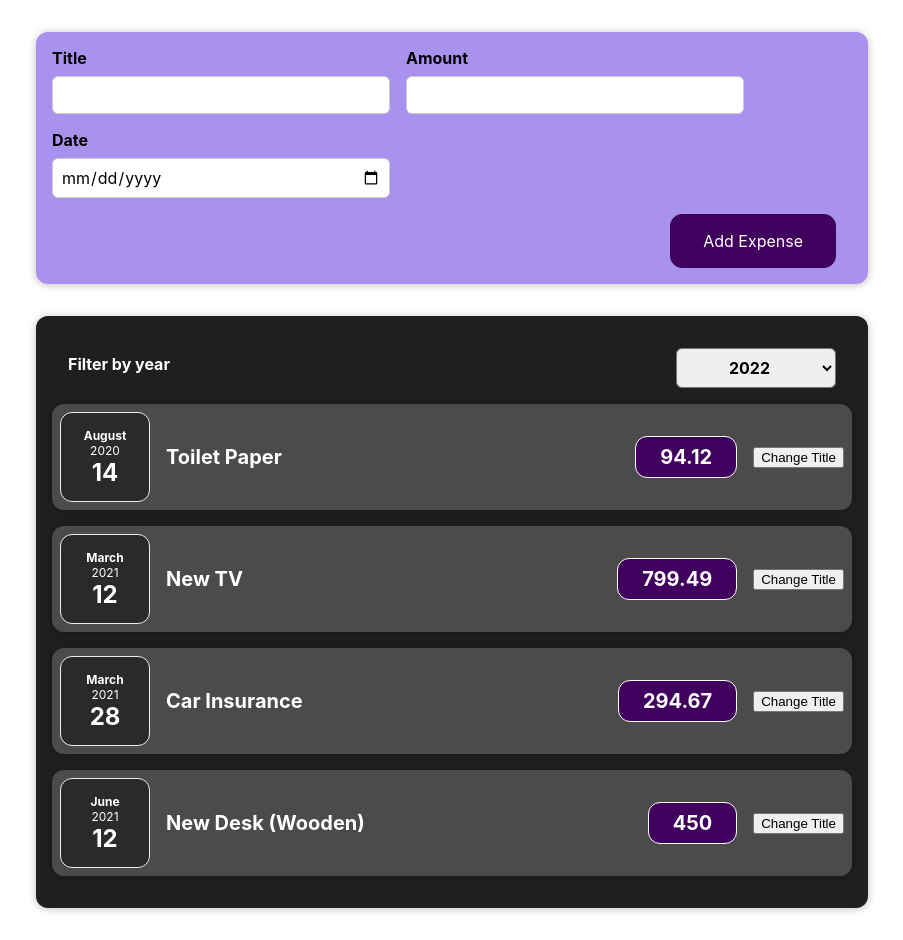
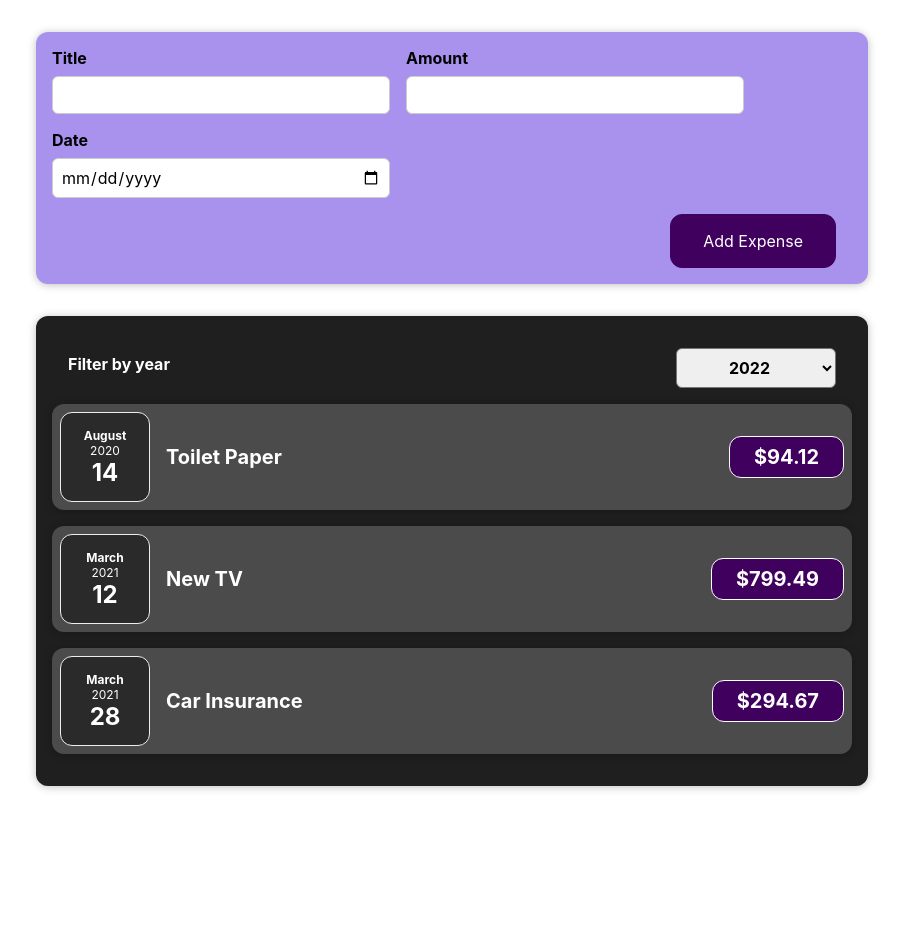
Before and after one commit to Akshat42/expense-tracker, a React (Create React App) app: page / in a window 1280 px wide. Shown: the whole page, without its empty margins (188-1091 px from the left). After the commit the page ends 818 px from the top, so only its background shows below. Built offline with nearby package versions, Linux system fonts and the light colour scheme.

Commit message:
dynamic expenses and remove chageTitle button

```diff
--- a/src/App.js
+++ b/src/App.js
@@ -1,9 +1,8 @@
-import React from "react";
+import React, { useState } from "react";
 import Expenses from "./components/Expenses/Expenses";
 import NewExpense from "./components/newExpense/newExpense";
 
-function App() {
-    const expenses = [
+const DUMMY_DATA = [
     {
         id: "e1",
         title: "Toilet Paper",
@@ -21,18 +20,15 @@ function App() {
         title: "Car Insurance",
         amount: 294.67,
         date: new Date(2021, 2, 28)
-        },
-        {
-            id: "e4",
-            title: "New Desk (Wooden)",
-            amount: 450,
-            date: new Date(2021, 5, 12)
     }
 ];
 
+function App() {
+    console.log("App re-render");
+    const [expenses, setExpenses] = useState(DUMMY_DATA);
+
     const newExpenseDataHandler = (newExpenseData) => {
-        console.log(newExpenseData);
-        expenses.push(newExpenseData);
+        setExpenses([newExpenseData, ...expenses]);
     };
 
     // return React.createElement(
--- a/src/components/ExpenseForm/expenseForm.js
+++ b/src/components/ExpenseForm/expenseForm.js
@@ -36,7 +36,7 @@ const ExpenseForm = ({ onSubmitExpenseForm }) => {
         <form onSubmit={expenseFormHandler}>
             <div className="new-expense__controls">
                 <div className="new-expense__control">
-                    <label for="title">Title</label>
+                    <label htmlFor="title">Title</label>
                     <input
                         required
                         id="title"
@@ -47,7 +47,7 @@ const ExpenseForm = ({ onSubmitExpenseForm }) => {
                 </div>
 
                 <div className="new-expense__control">
-                    <label for="amount">Amount</label>
+                    <label htmlFor="amount">Amount</label>
                     <input
                         required
                         id="amount"
@@ -58,7 +58,7 @@ const ExpenseForm = ({ onSubmitExpenseForm }) => {
                 </div>
 
                 <div className="new-expense__control">
-                    <label for="date">Date</label>
+                    <label htmlFor="date">Date</label>
                     <input
                         required
                         id="date"
--- a/src/components/ExpenseItem/ExpenseItem.js
+++ b/src/components/ExpenseItem/ExpenseItem.js
@@ -4,19 +4,12 @@ import Card from "../Wrappers/Card/Card";
 import { useState } from "react";
 
 const ExpenseItem = ({ date, name, amount }) => {
-    const [_name, setName] = useState(name);
-
-    const clickHandler = () => {
-        setName("updated");
-    };
-
     return (
         <Card className="expense-item">
             <ExpenseDate date={date}></ExpenseDate>
             <div className="expense-item__description">
-                <h2>{_name}</h2>
-                <div className="expense-item__price">{amount}</div>
-                <button onClick={clickHandler}>Change Title</button>
+                <h2>{name}</h2>
+                <div className="expense-item__price">{"$" + amount}</div>
             </div>
         </Card>
     );
--- a/src/components/Expenses/Expenses.js
+++ b/src/components/Expenses/Expenses.js
@@ -4,32 +4,22 @@ import Card from "../Wrappers/Card/Card";
 import ExpensesFilter from "../expenseFilter/expenseFilter";
 
 const Expenses = ({ expenses }) => {
+    //console.log("Expenses rerender " + expenses);
     const handleSelectedYear = (selectedYear) => {
         console.log(selectedYear);
     };
     return (
         <Card className="expenses">
             <ExpensesFilter onSelectYear={handleSelectedYear}></ExpensesFilter>
-            <ExpenseItem
-                date={expenses[0].date}
-                amount={expenses[0].amount}
-                name={expenses[0].title}
-            ></ExpenseItem>
-            <ExpenseItem
-                date={expenses[1].date}
-                amount={expenses[1].amount}
-                name={expenses[1].title}
-            ></ExpenseItem>
-            <ExpenseItem
-                date={expenses[2].date}
-                amount={expenses[2].amount}
-                name={expenses[2].title}
-            ></ExpenseItem>
-            <ExpenseItem
-                date={expenses[3].date}
-                amount={expenses[3].amount}
-                name={expenses[3].title}
-            ></ExpenseItem>
+            {expenses.map((expense) => {
+                return (
+                    <ExpenseItem
+                        date={expense.date}
+                        amount={expense.amount}
+                        name={expense.title}
+                    ></ExpenseItem>
+                );
+            })}
         </Card>
     );
 };
```
Lines whose indentation alone changed are shown as unchanged.
